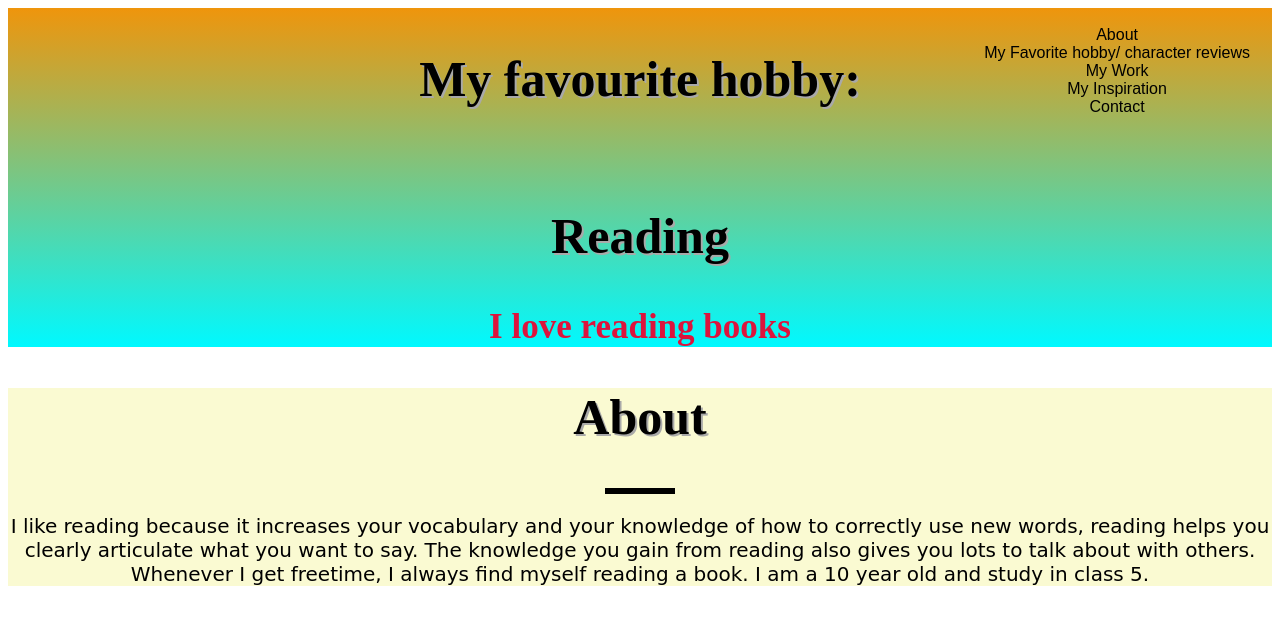
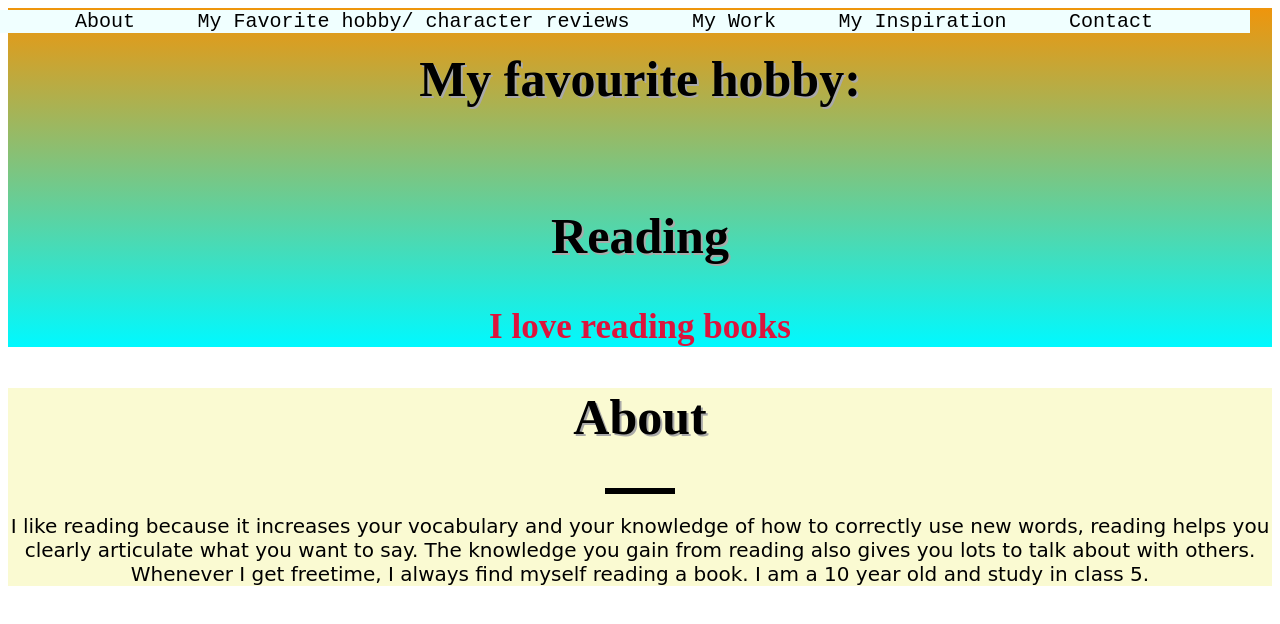
Before and after one commit to Snehil-Prakash/My_favourite-2, a plain HTML site: page index.html in a window 1280 px wide. Drawn offline with Linux system fonts and the light colour scheme.

Commit message:
Add files via upload

```diff
--- a/index.html
+++ b/index.html
@@ -6,16 +6,18 @@
     </title>
     <link rel="stylesheet" href="style.css">
 </head>
+<header>
+    <ul class="menu">
+        <li id="links">About</li>
+        <li id="links">My Favorite hobby/ character reviews</li>
+        <li id="links">My Work</li>
+        <li id="links">My Inspiration</li>
+        <li id="links">Contact</li>
+    </ul>
+</header>
 
 <body>
     <section id="welcome">
-        <ul class="menu">
-            <li id="links">About</li>
-            <li id="links">My Favorite hobby/ character reviews</li>
-            <li id="links">My Work</li>
-            <li id="links">My Inspiration</li>
-            <li id="links">Contact</li>
-        </ul>
         <img id="">
         <h2>My favourite hobby:<br><br>
             <h2>Reading</h2>
--- a/style.css
+++ b/style.css
@@ -30,6 +30,11 @@ h1 {
     right: 30px;
     z-index: 10;
     cursor: pointer;
+    list-style-type: none;
+    margin: 0;
+    padding: 0;
+    background-color: azure;
+    width: 100%
 }
 
 .line {
@@ -58,3 +63,11 @@ h1 {
     font-size: 20px;
     text-decoration: underline;
 }
+
+#links {
+    display: inline;
+    padding-left: 33px;
+    padding-right: 25px;
+    font-family: monospace;
+    font-size: 20px;
+}
```
